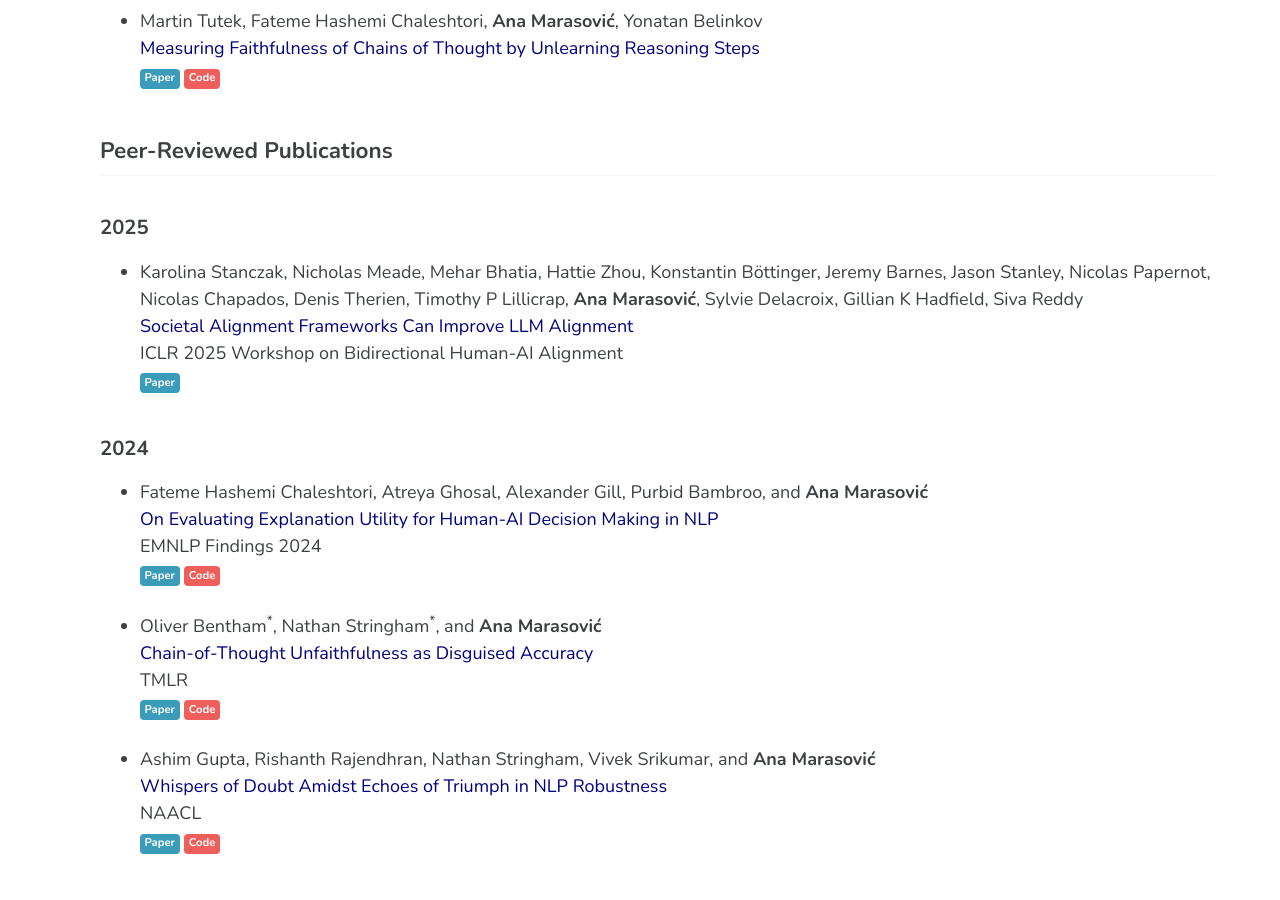
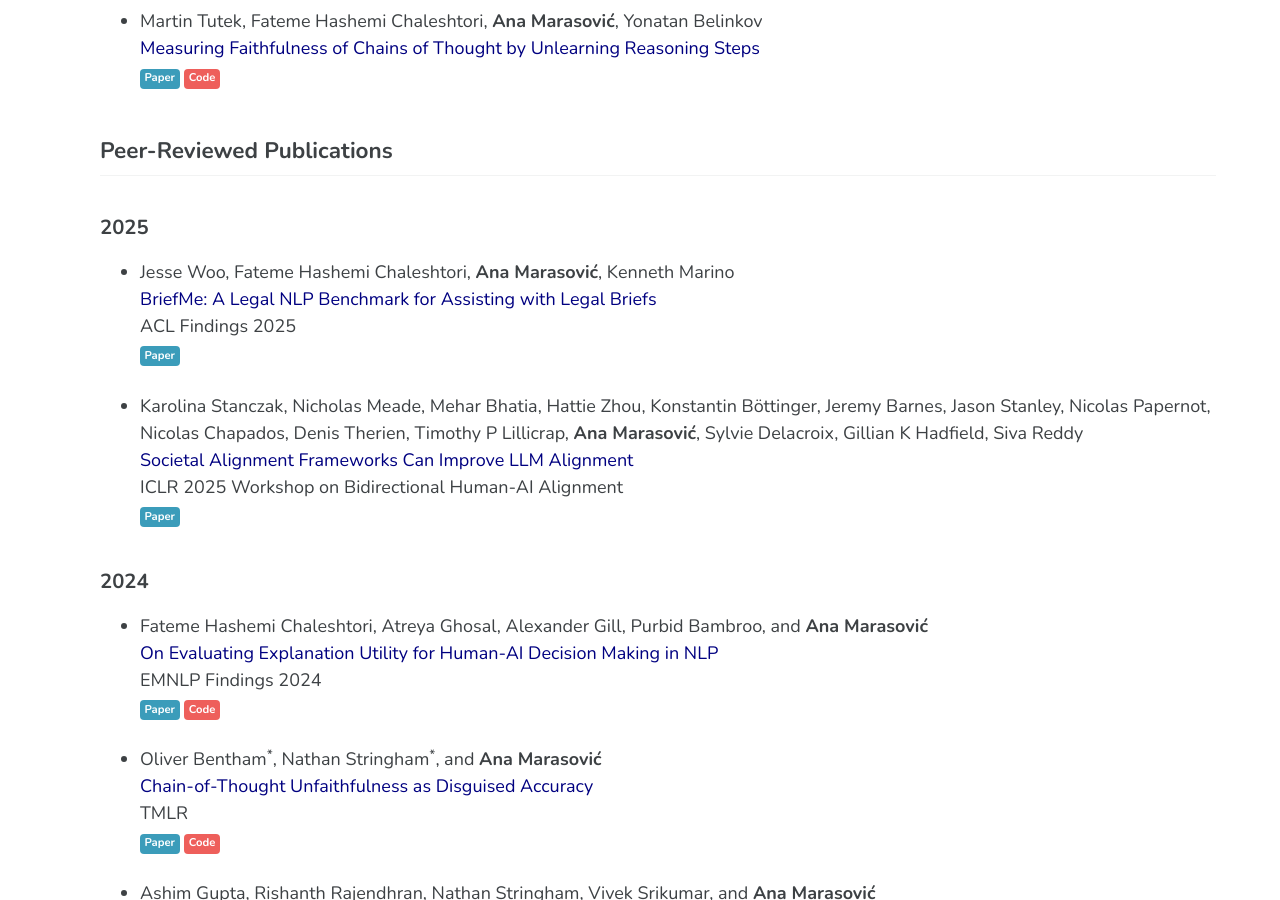
Before and after one commit to amarasovic/amarasovic.github.io, a Jekyll site: the page built from publications/index.md, in a window 1280 px wide and 900 px high, scrolled down 410 px. Built offline with Jekyll 4.4.1, drawn with Linux system fonts in a browser that asks for light colours; cached includes are drawn as plain includes; a script that is not in the unit is left out.

Commit message:
Add BriefMe paper to publications for ACL Findings 2025
🤖 Generated with [Claude Code](https://claude.ai/code)

Co-Authored-By: Claude <noreply@anthropic.com>

```diff
--- a/publications/index.md
+++ b/publications/index.md
@@ -21,6 +21,11 @@ Jump to: [preprints](https://www.anamarasovic.com/publications/#preprints), peer
 ## Peer-Reviewed Publications
 
 ### 2025
+
+* Jesse Woo, Fateme Hashemi Chaleshtori, **Ana Marasović**, Kenneth Marino
+<span style="color:navy">BriefMe: A Legal NLP Benchmark for Assisting with Legal Briefs</span>
+ACL Findings 2025
+[Paper](https://arxiv.org/abs/2506.06619){: .btn .btn--info .btn--small}
 
 * Karolina Stanczak, Nicholas Meade, Mehar Bhatia, Hattie Zhou, Konstantin Böttinger, Jeremy Barnes, Jason Stanley, Nicolas Papernot, Nicolas Chapados, Denis Therien, Timothy P Lillicrap, **Ana Marasović**, Sylvie Delacroix, Gillian K Hadfield, Siva Reddy
 <span style="color:navy">Societal Alignment Frameworks Can Improve LLM Alignment</span>
```
